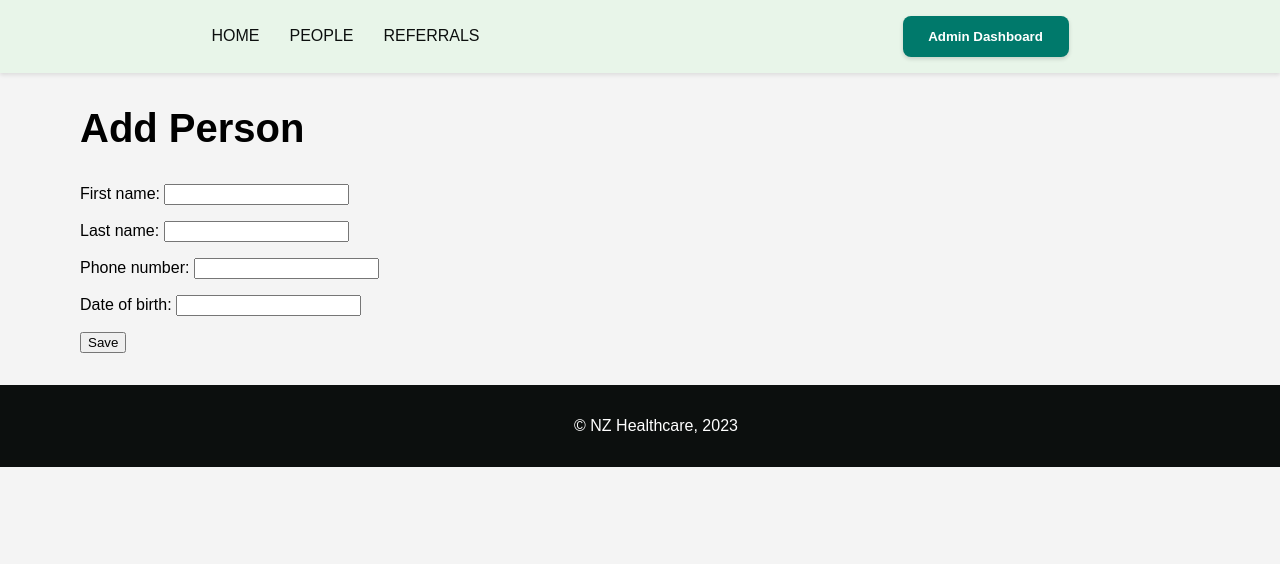
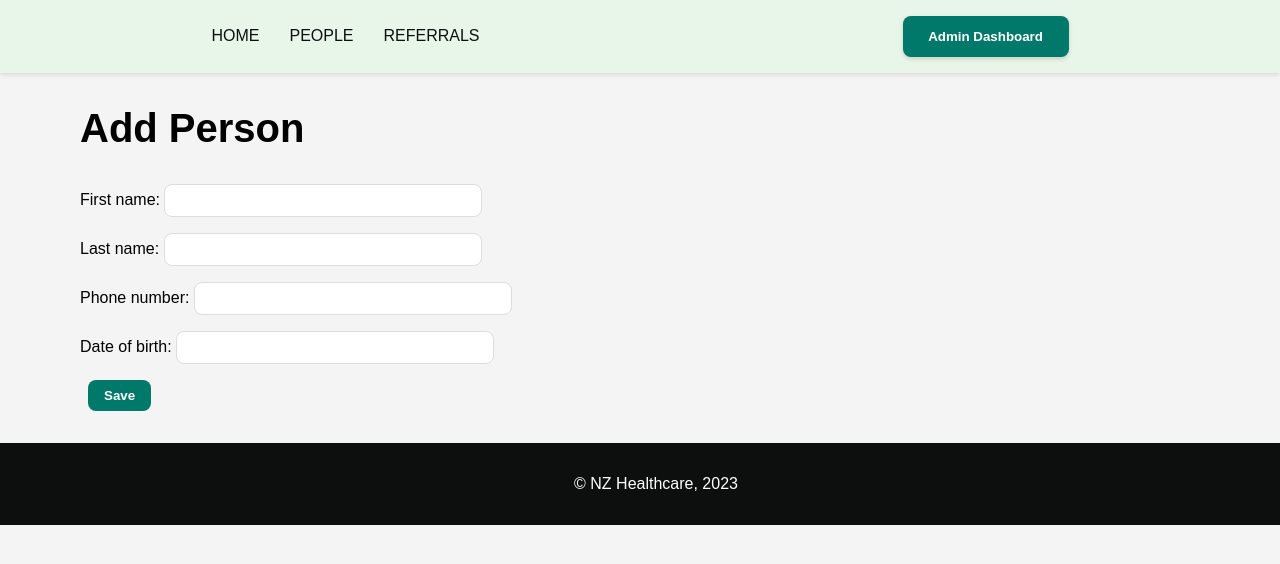
Before and after one commit to hcdiekmann/referral-system, a Django app: page /people/new/ in a window 1280 px wide. Shown: the part 182-746 px from the top of the page. Run offline with Django 4.2, Linux system fonts and the light colour scheme.

Commit message:
add form styles

```diff
--- a/healthcare_app/static/css/styles.css
+++ b/healthcare_app/static/css/styles.css
@@ -100,11 +100,11 @@ h2 {
   margin: 1rem 0;
 }
 
-.search-form {
+.div-form {
   margin: 1rem 0;
 }
 
-.search-form input[type='text'] {
+.div-form input[type='text'] {
   padding: 0.5rem;
   font-size: 0.8rem;
   border: 1px solid #ddd;
@@ -113,7 +113,7 @@ h2 {
   max-width: 300px;
 }
 
-.search-form button {
+.div-form button {
   padding: 0.5rem 1rem;
   margin-left: 0.5rem;
   background-color: #00796b;
--- a/healthcare_app/templates/person_form.html
+++ b/healthcare_app/templates/person_form.html
@@ -1,7 +1,9 @@
 {% extends 'base.html' %} {% block content %}
 <h2>{% if object %}Edit{% else %}Add{% endif %} Person</h2>
-<form method="post">
-  {% csrf_token %} {{ form.as_p }}
-  <button type="submit">Save</button>
-</form>
+<div class="div-form">
+  <form method="post">
+    {% csrf_token %} {{ form.as_p }}
+    <button type="submit">Save</button>
+  </form>
+</div>
 {% endblock %}
--- a/healthcare_app/templates/person_list.html
+++ b/healthcare_app/templates/person_list.html
@@ -3,7 +3,7 @@
 <div class="container-button">
   <a href="{% url 'person_new' %}">Add Person</a>
 </div>
-<div class="search-form">
+<div class="div-form">
   <form method="get" action=".">
     <input
       type="text"
```
Also changed, not shown: healthcare_app/templates/referral_form.html (+6 -4 lines).
